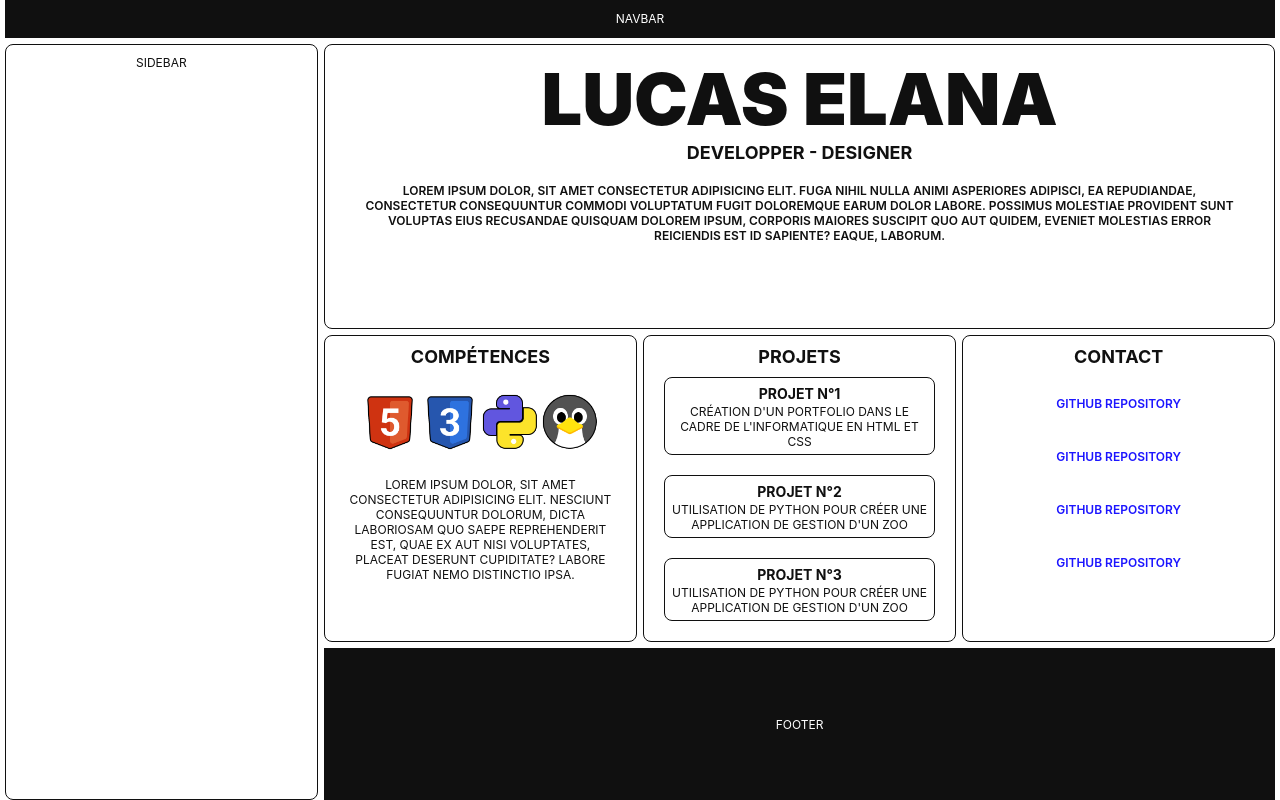
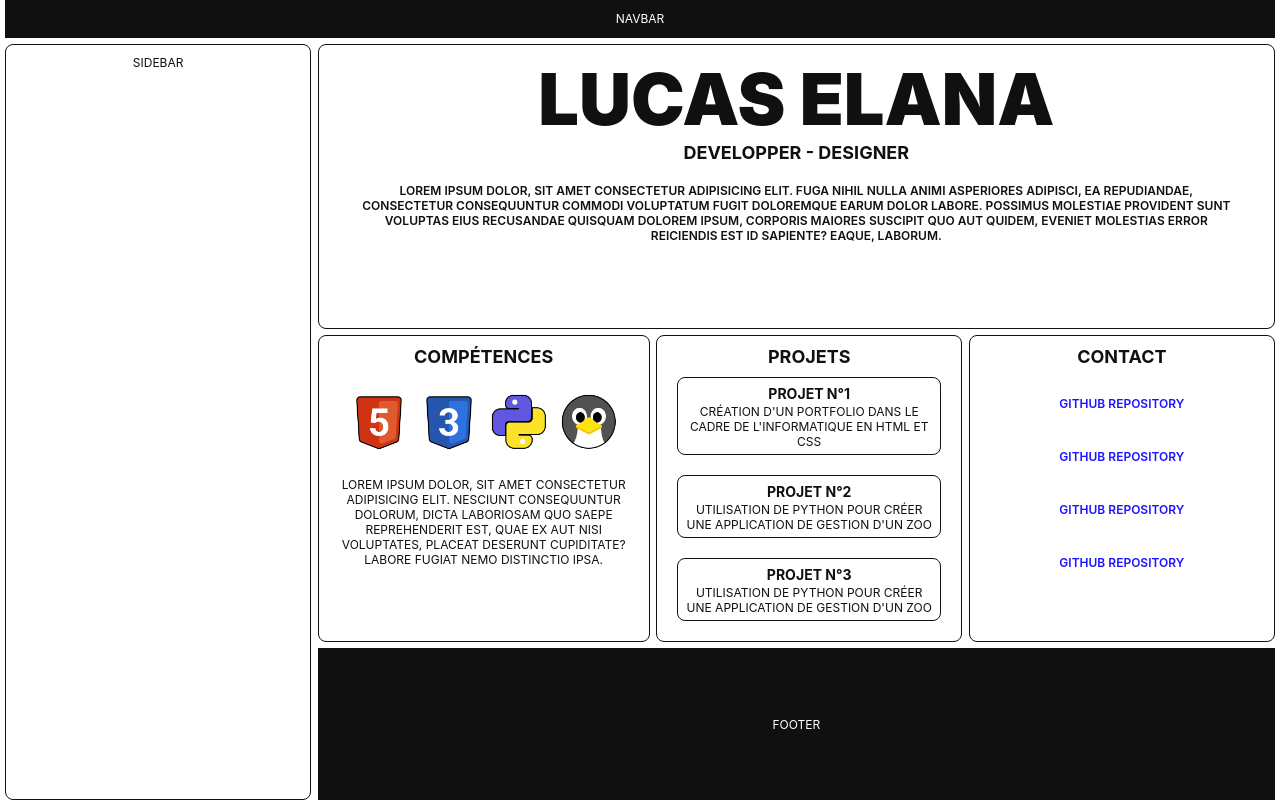
Before and after one commit to Sontacred/Blog-BTSSIO, a plain HTML site: page index.html in a window 1280 px wide. Drawn offline with Linux system fonts and the light colour scheme.

Commit message:
Update style.css

```diff
--- a/style.css
+++ b/style.css
@@ -168,7 +168,7 @@ footer{
 
 img{
     height: 60px;
-    margin: 10px 0px 10px 0px;
+    margin: 10px 5px 10px 5px;
 }
 
 h3{
```
